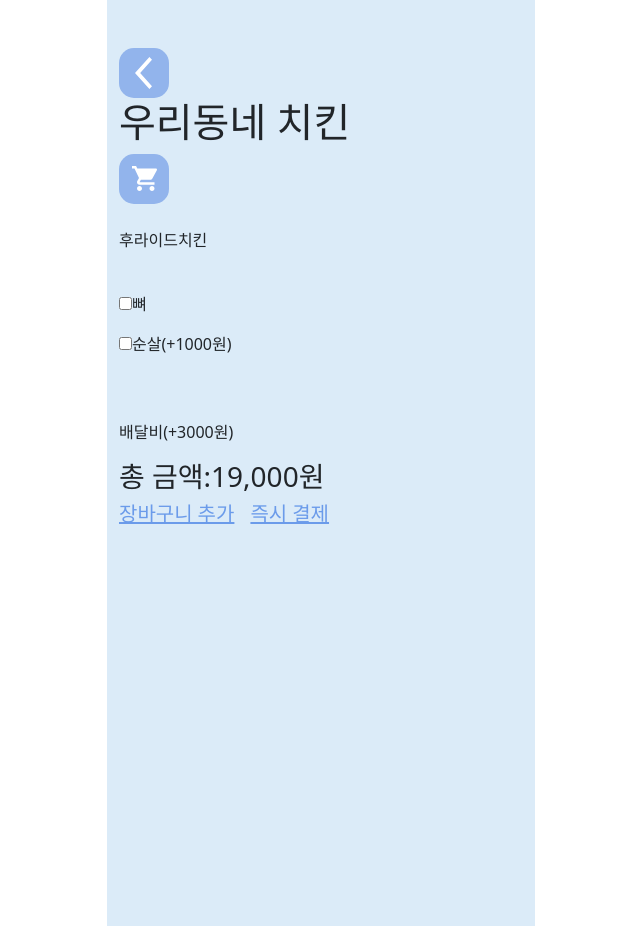
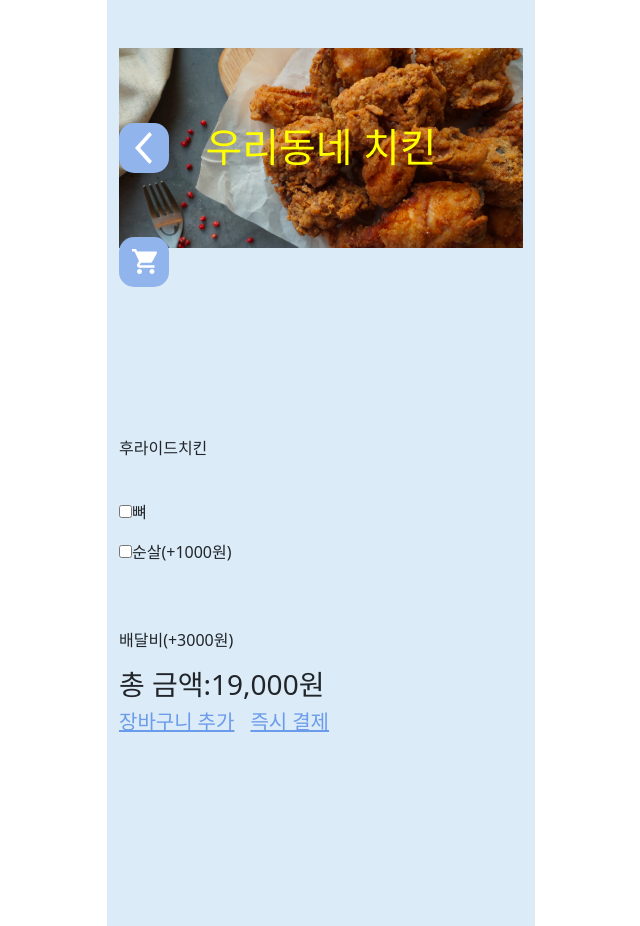
Before and after one commit to cherry-in/vium, a React (Create React App) app in the folder client/: page /Jangbaguni_withfood_delivery in a window 1280 px wide. Shown: the whole page, without its empty margins (319-959 px from the left). Built offline with nearby package versions, Linux system fonts and the light colour scheme.

Commit message:
NewSang 3번째 업데이트

```diff
--- a/client/src/Pages/Jangbaguni_Pay_pickup.js
+++ b/client/src/Pages/Jangbaguni_Pay_pickup.js
@@ -5,9 +5,15 @@ import Previous from '../Components/Previous'
 const Jangbaguni_Pay_pickup = () => {
   return (
     <div>
+      <div className='Previous'>
         <Previous />
+        </div>
+        <div className='Jangbaguni'>
         <h1>장바구니</h1>
-        <Cart /><br />
+        </div>
+        <div className='Cart'>
+        <Cart />
+        </div><br />
         <div className='total_payment'>
             <h2>이번 달 총 결제금액은</h2>
             <h2>118,500원 입니다</h2>
@@ -18,7 +24,9 @@ const Jangbaguni_Pay_pickup = () => {
             <p>옵션: 뼈</p>
             <h3>총 금액:19,000원</h3>
         </div><br />
+        <div className='Dopay'>
         <a href='/'>결제</a>
+        </div>
 
     </div>
   )
--- a/client/src/Pages/Jangbaguni_withfood_delivery.js
+++ b/client/src/Pages/Jangbaguni_withfood_delivery.js
@@ -1,15 +1,21 @@
 import React from 'react'
 import Cart from '../Components/Cart'
 import Previous from '../Components/Previous'
+import Chicken from '../Components/Chicken'
 
 const Jangbaguni_withfood_delivery = () => {
 
     return (
 
         <div>
-            <div className='Upper_banner'>
+            <div className='Chicken'>
+                <Chicken />
+                </div>
+            <div className='set1'>
                 <Previous />
-                <h1>우리동네 치킨</h1>
+                <p className='Name'>
+                    <h1>우리동네 치킨</h1>
+                </p>
                 <Cart />
             </div><br />
             <div className='Menuname'>
@@ -19,11 +25,11 @@ const Jangbaguni_withfood_delivery = () => {
                 <p><input type="checkbox"></input>뼈</p>
                 <p><input type="checkbox"></input>순살(+1000원)</p>
                 <br /><br />
-            <p>배달비(+3000원)</p>
-            <h3>총 금액:19,000원</h3>
+                <p>배달비(+3000원)</p>
+                <h3>총 금액:19,000원</h3>
             </div>
-           <a href='/'>장바구니 추가</a>
-           &emsp;<a href='/'>즉시 결제</a>
+            <a href='/'>장바구니 추가</a>
+            &emsp;<a href='/'>즉시 결제</a>
 
         </div>
     )
```
